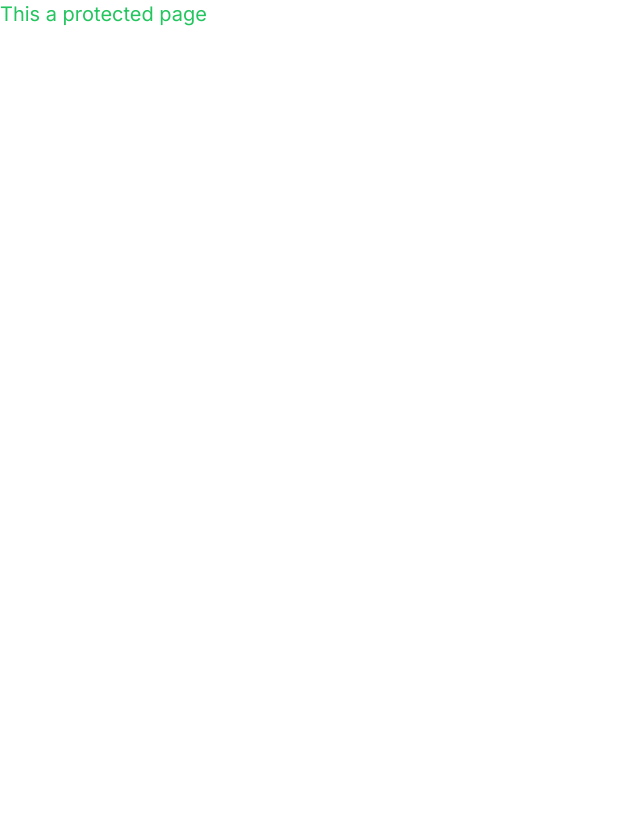
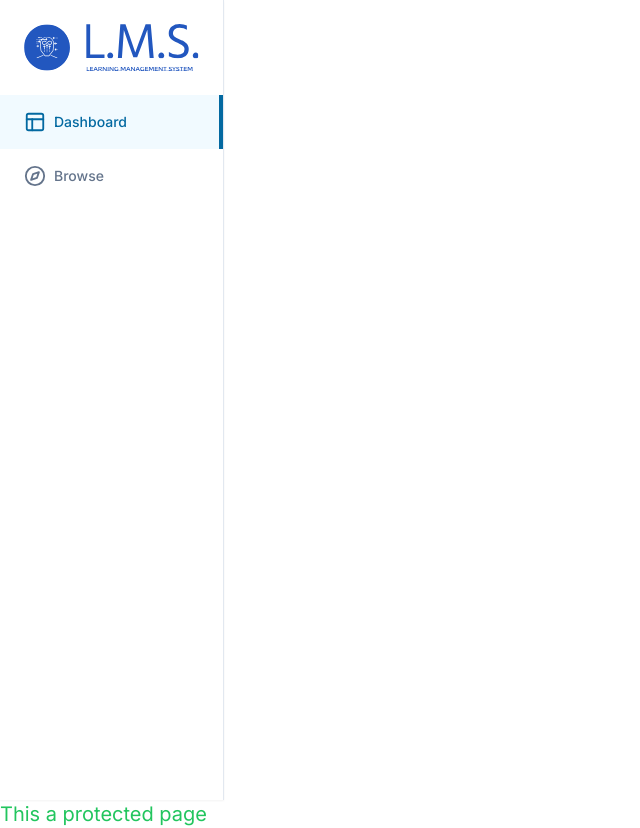
Before and after one commit to davidefilosa/lms, a Next.js app: page / in a window 1280 px wide. Shown: the whole page, without its empty margins (0-640 px from the left). Before the commit the page ends 800 px from the top, so only its background shows below. Built offline with nearby package versions, Linux system fonts and the light colour scheme.

Commit message:
created sidebar

```diff
--- /dev/null
+++ b/app/(dashboard)/_components/logo.tsx
@@ -0,0 +1,6 @@
+import Image from "next/image";
+const Logo = () => {
+  return <Image height={200} width={200} alt="logo" src="/logo.svg" />;
+};
+
+export default Logo;
--- /dev/null
+++ b/app/(dashboard)/_components/sidebar-item.tsx
@@ -0,0 +1,51 @@
+import { cn } from "@/lib/utils";
+import { LucideIcon } from "lucide-react";
+import { usePathname, useRouter } from "next/navigation";
+
+interface SidebarItemProps {
+  icon: LucideIcon;
+  label: string;
+  href: string;
+}
+
+const SidebarItem = ({ icon: Icon, label, href }: SidebarItemProps) => {
+  const pathname = usePathname();
+  const router = useRouter();
+
+  const isActive =
+    (pathname === "/" && href === "/") ||
+    pathname === href ||
+    pathname?.startsWith(`${href}/`);
+
+  const onClick = () => {
+    router.push(href);
+  };
+
+  return (
+    <button
+      onClick={onClick}
+      type="button"
+      className={cn(
+        "flex items-center gap-x-2 text-slate-500 text-sm font-[500] pl-6 transition-all hover:text-slate-600 hover:bg-slate-300/20",
+        isActive &&
+          "text-sky-700 bg-sky-200/20 hover:bg-sky-200/20 hover:text-sky-700"
+      )}
+    >
+      <div className="flex items-center gap-x-2 py-4">
+        <Icon
+          size={22}
+          className={cn("text-slate-500", isActive && "text-sky-700")}
+        />
+        {label}
+      </div>
+      <div
+        className={cn(
+          "ml-auto opacity-0 border-2 border-sky-700 h-full transition-all",
+          isActive && "opacity-100"
+        )}
+      />
+    </button>
+  );
+};
+
+export default SidebarItem;
--- /dev/null
+++ b/app/(dashboard)/_components/sidebar-routes.tsx
@@ -0,0 +1,54 @@
+"use client";
+
+import { BarChart, Compass, Layout, List } from "lucide-react";
+import { usePathname } from "next/navigation";
+import SidebarItem from "./sidebar-item";
+
+const guestRoutes = [
+  {
+    icon: Layout,
+    label: "Dashboard",
+    href: "/",
+  },
+  {
+    icon: Compass,
+    label: "Browse",
+    href: "/search",
+  },
+];
+
+const teacherRoutes = [
+  {
+    icon: List,
+    label: "Courses",
+    href: "/teacher/courses",
+  },
+  {
+    icon: BarChart,
+    label: "Analytics",
+    href: "/teacher/analytics",
+  },
+];
+
+const SidebarRoutes = () => {
+  const pathname = usePathname();
+
+  const isTeacherPage = pathname?.includes("/teacher");
+
+  const routes = isTeacherPage ? teacherRoutes : guestRoutes;
+
+  return (
+    <div className="flex flex-col w-full">
+      {routes.map((route) => (
+        <SidebarItem
+          key={route.href}
+          icon={route.icon}
+          label={route.label}
+          href={route.href}
+        />
+      ))}
+    </div>
+  );
+};
+
+export default SidebarRoutes;
--- /dev/null
+++ b/app/(dashboard)/_components/sidebar.tsx
@@ -0,0 +1,18 @@
+import React from "react";
+import Logo from "./logo";
+import SidebarRoutes from "./sidebar-routes";
+
+const Sidebar = () => {
+  return (
+    <div className="h-full border-r flex flex-col overflow-y-auto bg-white shadow-sm">
+      <div className="p-6">
+        <Logo />
+      </div>
+      <div className="flex flex-coll w-full">
+        <SidebarRoutes />
+      </div>
+    </div>
+  );
+};
+
+export default Sidebar;
--- /dev/null
+++ b/app/(dashboard)/layout.tsx
@@ -0,0 +1,14 @@
+import Sidebar from "./_components/sidebar";
+
+const DashboardLayout = ({ children }: { children: React.ReactNode }) => {
+  return (
+    <div className="h-full">
+      <div className="hidden md:flex h-full w-56 flex-col fiexed insety-0 z-50">
+        <Sidebar />
+      </div>
+      {children}
+    </div>
+  );
+};
+
+export default DashboardLayout;
--- a/app/layout.tsx
+++ b/app/layout.tsx
@@ -6,7 +6,7 @@
 const inter = Inter({ subsets: ["latin"] });
 
 export const metadata: Metadata = {
-  title: "LMS | Learning Managment System",
+  title: "LMS | Learning Management System",
   description: "Generated by create next app",
 };
 
```
Also changed, not shown: public/logo.svg (added).
